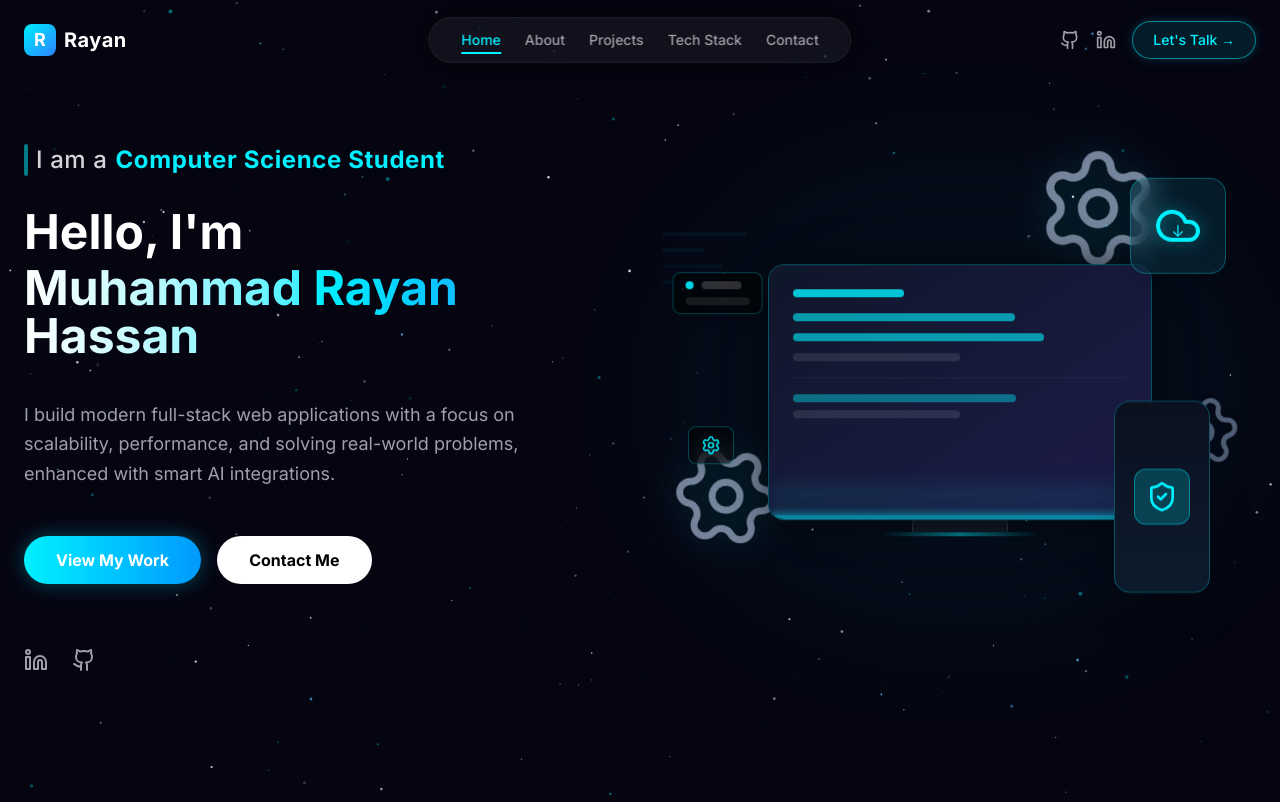
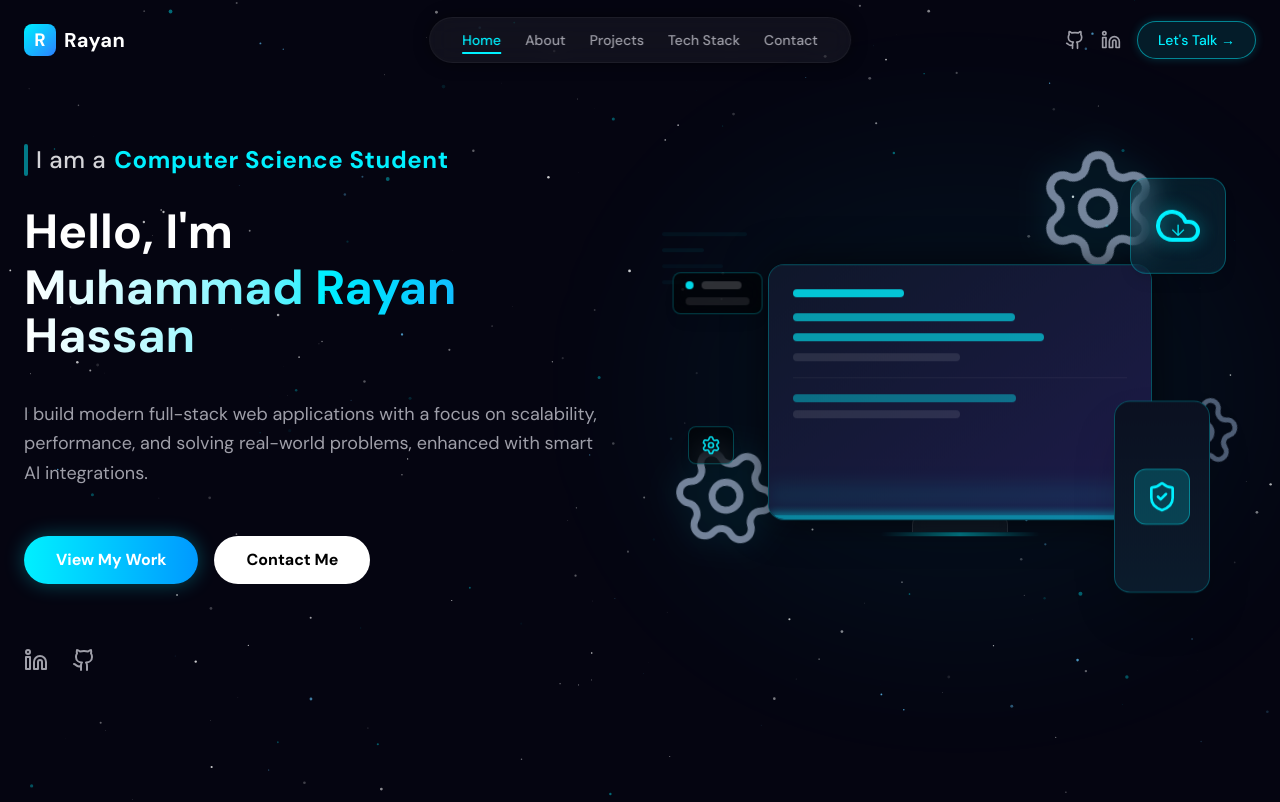
Before and after one commit to m-rayan-hassan/portfolio, a Next.js app: page / in a window 1280 px wide. Shown: the top 802 px of the page. Built offline with nearby package versions, Linux system fonts and the light colour scheme.

Commit message:
update font

```diff
--- a/app/globals.css
+++ b/app/globals.css
@@ -27,7 +27,7 @@
   --color-glass-bg: var(--glass-bg);
   --color-glass-border: var(--glass-border);
 
-  --font-sans: var(--font-inter);
+  --font-sans: var(--font-dm-sans);
   --font-mono: var(--font-fira-code);
 }
 
--- a/app/layout.tsx
+++ b/app/layout.tsx
@@ -1,10 +1,10 @@
 import type { Metadata } from "next";
-import { Inter, Fira_Code } from "next/font/google";
+import { DM_Sans, Fira_Code } from "next/font/google";
 import "./globals.css";
 import StarBackground from "@/components/ui/star-background";
 
-const inter = Inter({
-  variable: "--font-inter",
+const dmSans = DM_Sans({
+  variable: "--font-dm-sans",
   subsets: ["latin"],
 });
 
@@ -27,7 +27,7 @@ export default function RootLayout({
   children: React.ReactNode;
 }>) {
   return (
-    <html lang="en" className={`${inter.variable} ${firaCode.variable}`}>
+    <html lang="en" className={`${dmSans.variable} ${firaCode.variable}`}>
       <body className="font-sans antialiased">
         <StarBackground />
         {children}
```
